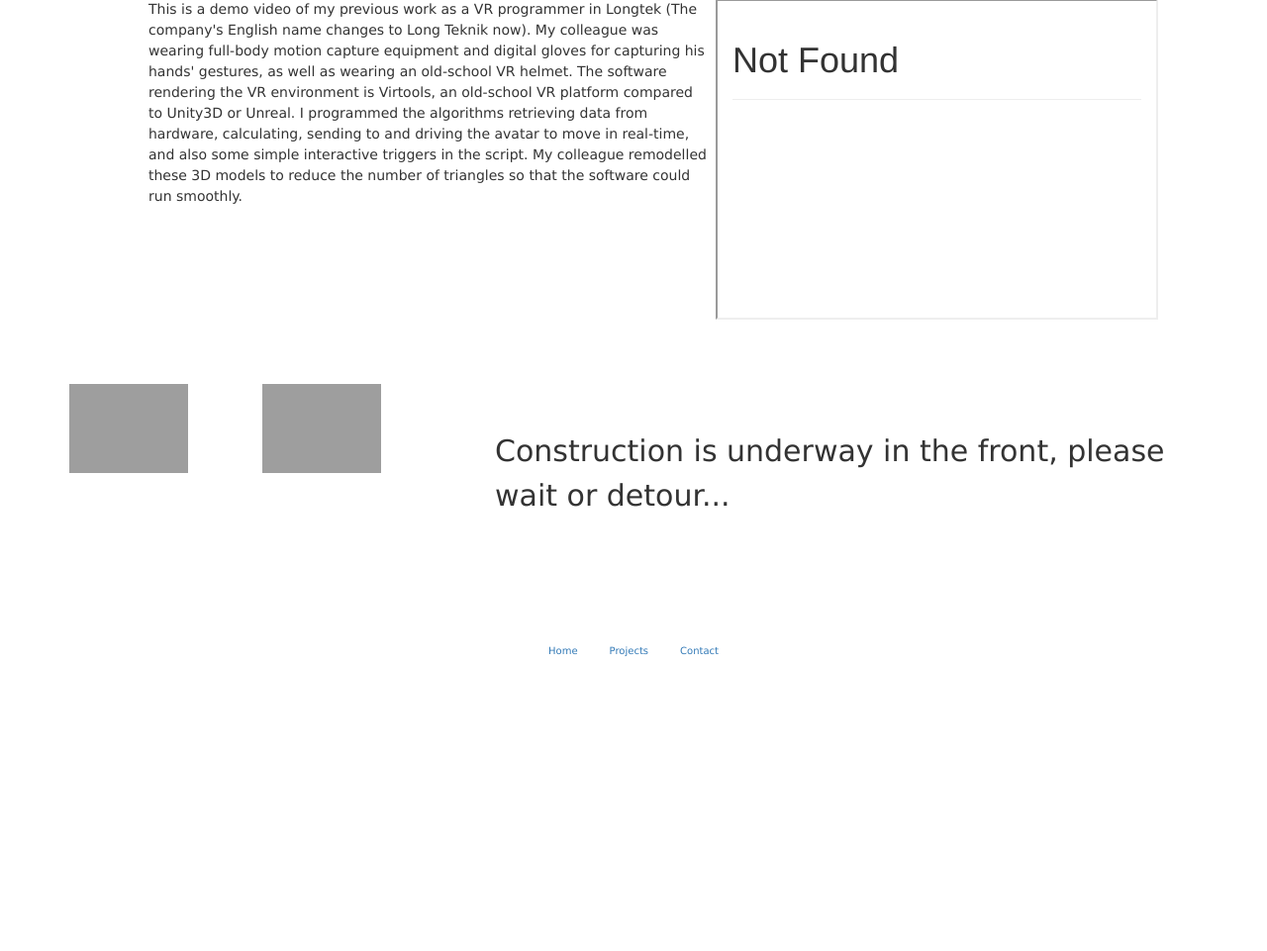
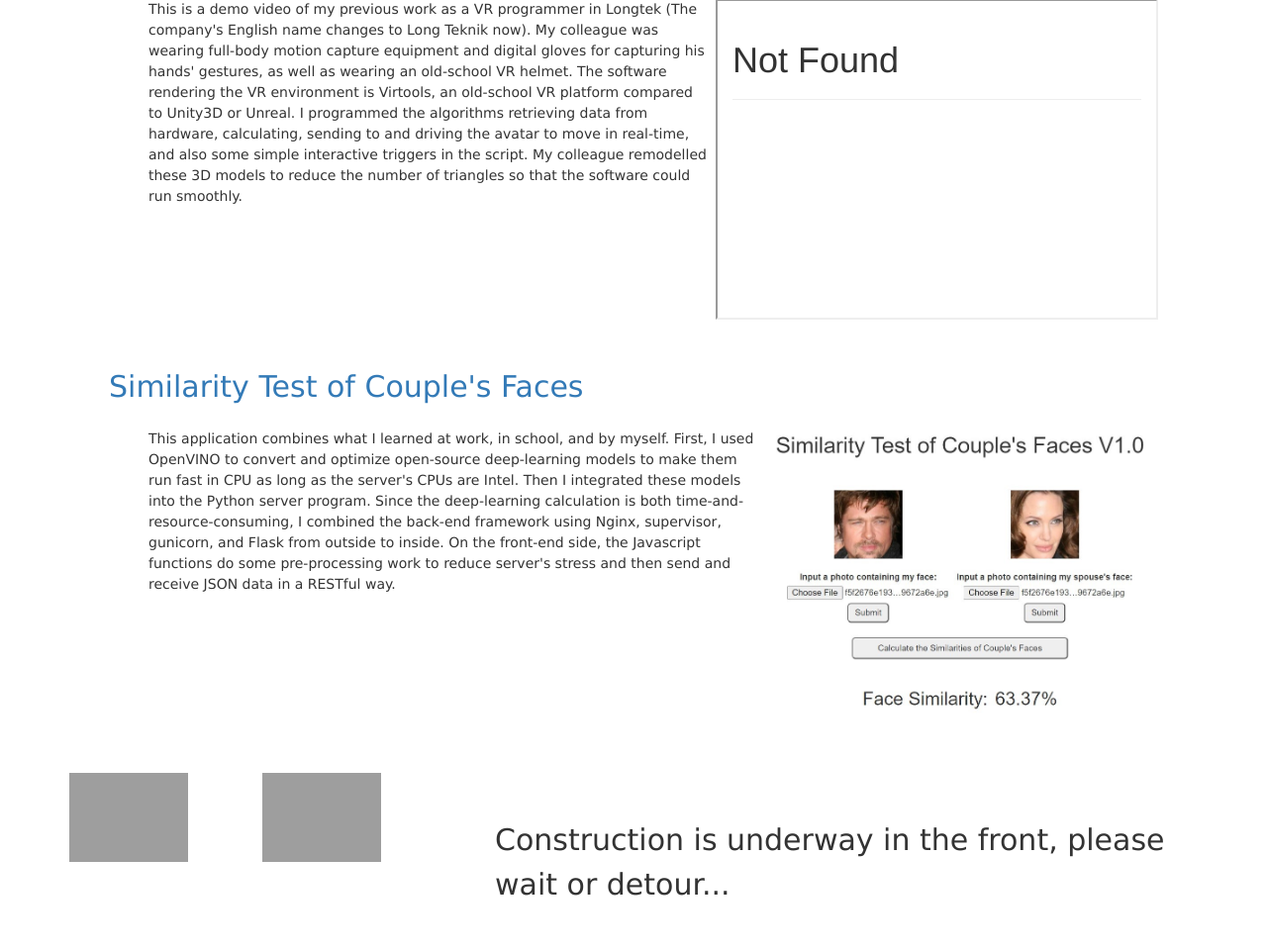
Before and after one commit to naidong-zhang/cfst, a Flask app: page /projects in a window 1280 px wide. Shown: the part 525-1486 px from the top of the page at 99% size. Before the commit the page ends 1188 px from the top, so only its background shows below. Run offline with Flask 2, Linux system fonts and the light colour scheme; some libraries are stand-ins or nearby versions; grey boxes are pictures that could not be loaded.

Commit message:
update projects page, add cfst part

```diff
--- a/server/app/templates/projects.html
+++ b/server/app/templates/projects.html
@@ -13,6 +13,18 @@
         <p>This is a demo video of my previous work as a VR programmer in Longtek (The company's English name changes to Long Teknik now). My colleague was wearing full-body motion capture equipment and digital gloves for capturing his hands' gestures, as well as wearing an old-school VR helmet. The software rendering the VR environment is Virtools, an old-school VR platform compared to Unity3D or Unreal. I programmed the algorithms retrieving data from hardware, calculating, sending to and driving the avatar to move in real-time, and also some simple interactive triggers in the script. My colleague remodelled these 3D models to reduce the number of triangles so that the software could run smoothly.</p>
         <div class="clear"></div>
     </article>
+
+    <article>
+        <a href="{{ url_for('cfst.cfst') }}" target="_blank">
+            <h2>Similarity Test of Couple's Faces</h2>
+            <figure>
+                <img width="400" src="{{ url_for('static', filename='img/cfst-demo.jpg') }}" alt="cfst demo">
+            </figure>
+        </a>
+        <p>This application combines what I learned at work, in school, and by myself. First, I used OpenVINO to convert and optimize open-source deep-learning models to make them run fast in CPU as long as the server's CPUs are Intel. Then I integrated these models into the Python server program. Since the deep-learning calculation is both time-and-resource-consuming, I combined the back-end framework using Nginx, supervisor, gunicorn, and Flask from outside to inside. On the front-end side, the Javascript functions do some pre-processing work to reduce server's stress and then send and receive JSON data in a RESTful way.</p>
+        <div class="clear"></div>
+    </article>
+
 
     <br>
     <div class="row">
```
Also changed, not shown: server/app/static/img/cfst-demo.jpg (added).
